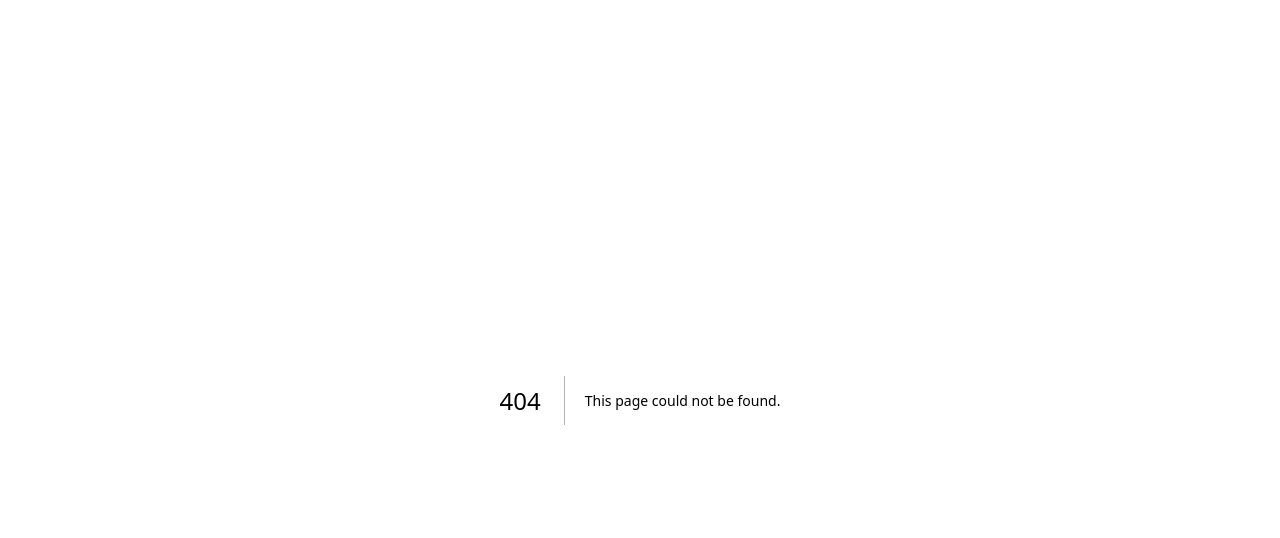
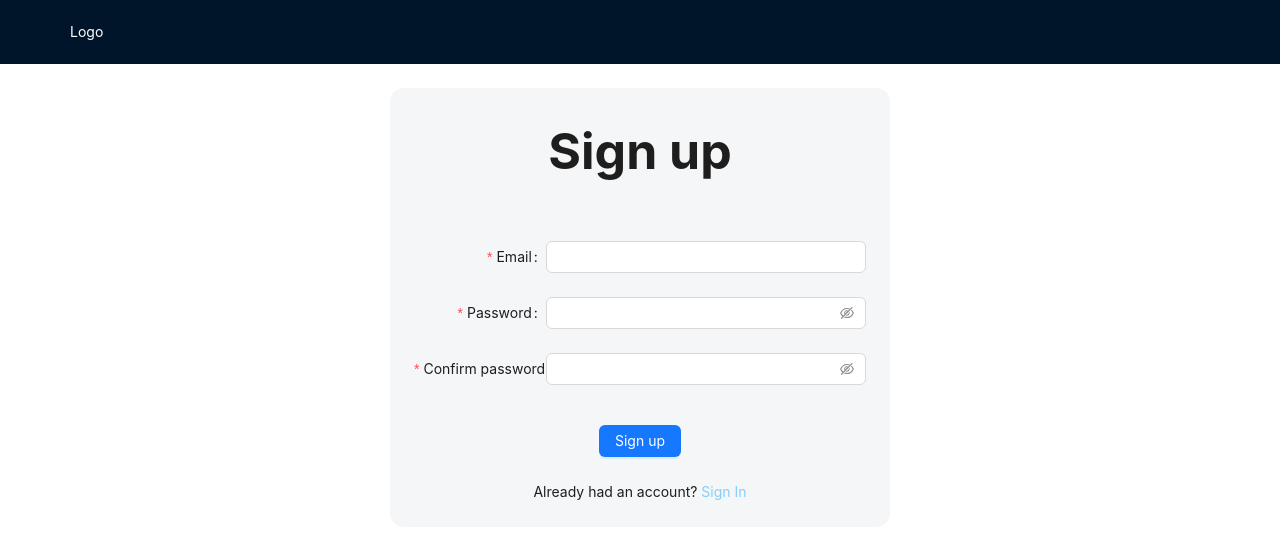
Before and after one commit to quyld17/E-Commerce-Website, a Next.js app: page /sign-up in a window 1280 px wide. Before the commit this address had no page. Shown: the top 538 px of the page. Built offline with nearby package versions, Linux system fonts and the light colour scheme.

Commit message:
finish implementing sign up and sign in page's UI

```diff
--- /dev/null
+++ b/pages/sign-up.js
@@ -0,0 +1,111 @@
+import { useState } from "react";
+import Link from "next/link";
+import Head from "next/head";
+import styles from "../styles/sign-up.module.css";
+import { Layout, Form, Input, Button } from "antd";
+const { Content, Header } = Layout;
+
+export default function SignUpPage() {
+  const [email, setEmail] = useState("");
+  const [password, setPassword] = useState("");
+  const [confirmPassword, setConfirmPassword] = useState("");
+
+  function handleSubmit() {
+    if (password !== confirmPassword) {
+      alert("password does not match");
+    }
+  }
+
+  return (
+    <Layout>
+      <Head>
+        <title>Sign Up</title>
+      </Head>
+
+      <Header className={styles.navigationBar}>
+        <div className={styles.websiteLogo}>
+          <Link href="/">Logo</Link>
+        </div>
+      </Header>
+
+      <Layout className={styles.mainPage}>
+        <Content className={styles.content}>
+          <Form
+            labelCol={{ span: 7 }}
+            className={styles.signUpForm}
+            autoComplete="off"
+          >
+            <h1 className={styles.signUpTitle}>Sign up</h1>
+            <Form.Item
+              label="Email"
+              name="email"
+              rules={[
+                {
+                  required: true,
+                  message: "Please enter your email",
+                },
+              ]}
+            >
+              <Input
+                type="email"
+                name="email"
+                value={email}
+                onChange={(e) => setEmail(e.target.value)}
+              />
+            </Form.Item>
+
+            <Form.Item
+              label="Password"
+              name="password"
+              rules={[
+                {
+                  required: true,
+                  message: "Please enter your password",
+                },
+              ]}
+            >
+              <Input.Password
+                type="password"
+                name="password"
+                value={password}
+                onChange={(e) => setPassword(e.target.value)}
+              />
+            </Form.Item>
+
+            <Form.Item
+              label="Confirm password"
+              name="confirm password"
+              rules={[
+                {
+                  required: true,
+                  message: "Please confirm your password",
+                },
+              ]}
+            >
+              <Input.Password
+                type="password"
+                name="password"
+                value={confirmPassword}
+                onChange={(e) => setConfirmPassword(e.target.value)}
+              />
+            </Form.Item>
+            {/* {if valid ? :} */}
+
+            <Form.Item className={styles.signUpButton}>
+              <Button type="primary" htmlType="submit" onClick={handleSubmit}>
+                Sign up
+              </Button>
+            </Form.Item>
+
+            <p className={styles.alreadyHadAnAccount}>
+              Already had an account?{" "}
+              <Link className={styles.signInButton} href="/sign-in">
+                Sign In
+              </Link>
+            </p>
+          </Form>
+        </Content>
+      </Layout>
+    </Layout>
+  );
+}
--- /dev/null
+++ b/styles/navigation-bar.module.css
@@ -0,0 +1,31 @@
+.header {
+  display: flex;
+  align-items: center;
+  justify-content: space-between;
+}
+
+.websiteLogo {
+  color: white;
+  margin-left: 20px;
+}
+
+.searchBar {
+  max-width: 1000px;
+  margin-left: 50px;
+}
+
+.cartLogo {
+  color: white;
+  display: right;
+  margin: 0 20px;
+  font-size: 30px;
+  margin-top: 20px;
+}
+
+.userLogo {
+  color: white;
+  justify-content: flex-end;
+  cursor: pointer;
+  font-size: 30px;
+  margin-top: 25px;
+}
--- /dev/null
+++ b/styles/sign-in.module.css
@@ -0,0 +1,50 @@
+.navigationBar {
+  display: flex;
+  align-items: center;
+  justify-content: space-between;
+}
+
+.websiteLogo {
+  color: white;
+  margin-left: 20px;
+}
+
+.content {
+    margin: 24px 0;
+    padding: 24px;
+    display: flex;
+    align-self: center;
+    width: 500px;
+    background-color: #f5f6f7;
+    border-radius: 14px;
+  }
+
+.signInForm {
+  width: 452px;
+  display: inline-block;
+}
+
+.signInTitle {
+  font-size: 50px;
+  margin-bottom: 50px;
+  text-align: center;
+}
+
+.forgotPassword {
+  display: flex;
+  justify-content: right;
+
+}
+
+.signInButton {
+  margin-top: 10px;
+  text-align: center;
+}
+
+.createAccount {
+  text-align: center;
+}
+
+.signUp {
+  color: lightskyblue;
+}
--- /dev/null
+++ b/styles/sign-up.module.css
@@ -0,0 +1,48 @@
+.navigationBar {
+  display: flex;
+  align-items: center;
+  justify-self: space-between;
+}
+
+.websiteLogo {
+  color: white;
+  margin-left: 20px;
+}
+
+.mainPage {
+  background-color: white;
+}
+
+.content {
+  margin: 24px 0;
+  padding: 24px;
+  display: flex;
+  align-self: center;
+  width: 500px;
+  background-color: #f5f6f7;
+  border-radius: 14px;
+}
+
+.signUpForm {
+  width: 452px;
+  display: inline-block;
+}
+
+.signUpTitle {
+  font-size: 50px;
+  margin-bottom: 50px;
+  text-align: center;
+}
+
+.signUpButton {
+    margin-top: 40px;
+    text-align: center;
+}
+
+.alreadyHadAnAccount {
+    text-align: center;
+}
+
+.signInButton {
+    color: lightskyblue;
+}
```
Also changed, not shown: pages/navigation-bar.js (+31 -35 lines), pages/product-showcase.js (+0 -24 lines), pages/sign-in.js (added, +97 -0 lines).
